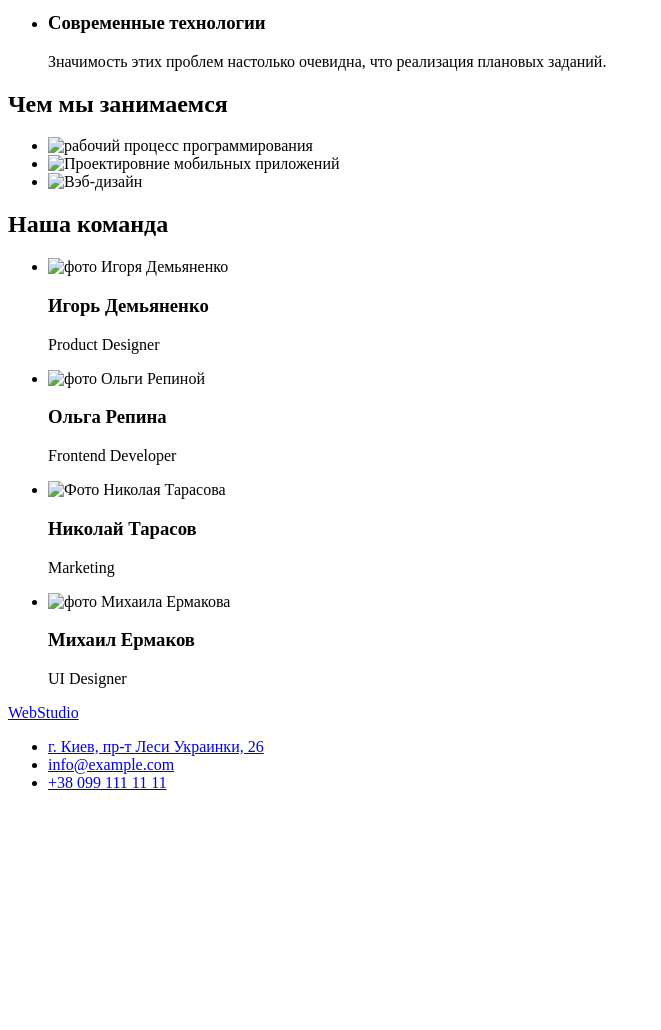
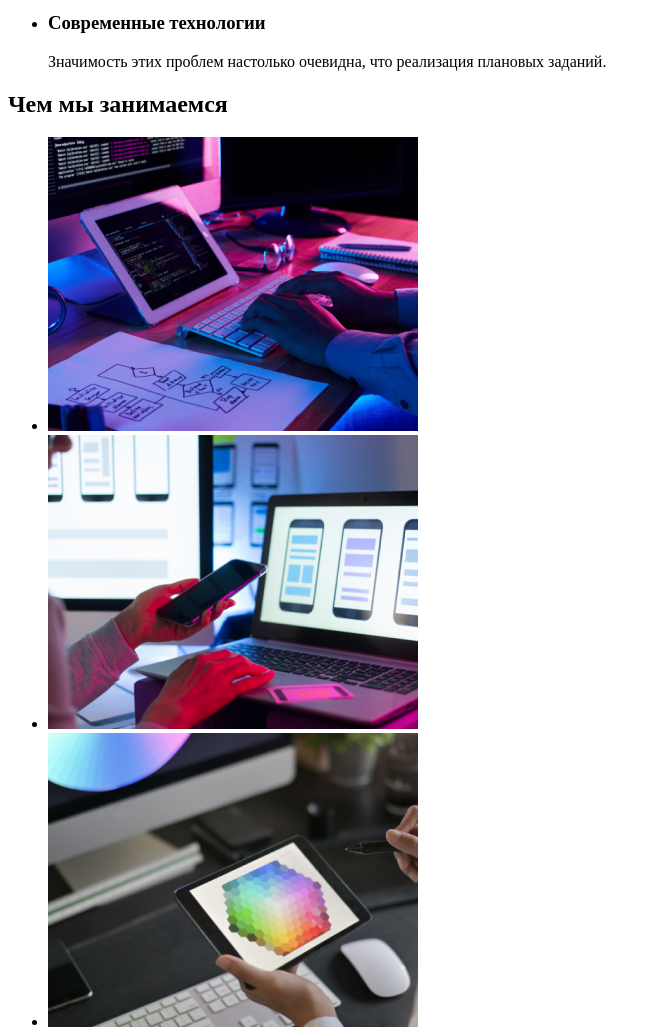
Before and after one commit to TatyanaStrelkova/goit-markup-hw-01, a plain HTML site: page index.html in a window 1280 px wide. Shown: the part 520-1550 px from the top of the page, without its empty margins (0-661 px from the left). Before the commit the page ends 1328 px from the top, so only its background shows below. Drawn offline with Linux system fonts and the light colour scheme; the site is published under a folder, as on GitHub Pages, so addresses that start at the root find nothing.

Commit message:
add images

```diff
--- a/index.html
+++ b/index.html
@@ -69,21 +69,21 @@
       <ul>
         <li>
           <img
-            src="/goit-markup-hw-01/img/img1.jpg"
+            src="./goit-markup-hw-01/img/img1.jpg"
             alt="рабочий процесс программирования"
             width="370"
           />
         </li>
         <li>
           <img
-            src="/goit-markup-hw-01/img/img2.jpg"
+            src="./goit-markup-hw-01/img/img2.jpg"
             alt="Проектировние мобильных приложений"
             width="370"
           />
         </li>
         <li>
           <img
-            src="/goit-markup-hw-01/img/img3.jpg"
+            src="./goit-markup-hw-01/img/img3.jpg"
             alt="Вэб-дизайн"
             width="370"
           />
@@ -96,7 +96,7 @@
       <ul>
         <li>
           <img
-            src="/goit-markup-hw-01/img/img-person1.jpg"
+            src="./goit-markup-hw-01/img/img-person1.jpg"
             alt="фото Игоря Демьяненко"
             width="270"
           />
@@ -105,7 +105,7 @@
         </li>
         <li>
           <img
-            src="/goit-markup-hw-01/img/img-person2.jpg"
+            src="./goit-markup-hw-01/img/img-person2.jpg"
             alt="фото Ольги Репиной"
             width="270"
           />
@@ -114,7 +114,7 @@
         </li>
         <li>
           <img
-            src="/goit-markup-hw-01/img/img-person3.jpg"
+            src="./goit-markup-hw-01/img/img-person3.jpg"
             alt="Фото Николая Тарасова"
             width="270"
           />
@@ -123,7 +123,7 @@
         </li>
         <li>
           <img
-            src="/goit-markup-hw-01/img/img-person4.jpg"
+            src="./goit-markup-hw-01/img/img-person4.jpg"
             alt="фото Михаила Ермакова"
             width="270"
           />
```
Also changed, not shown: 1 other file.
